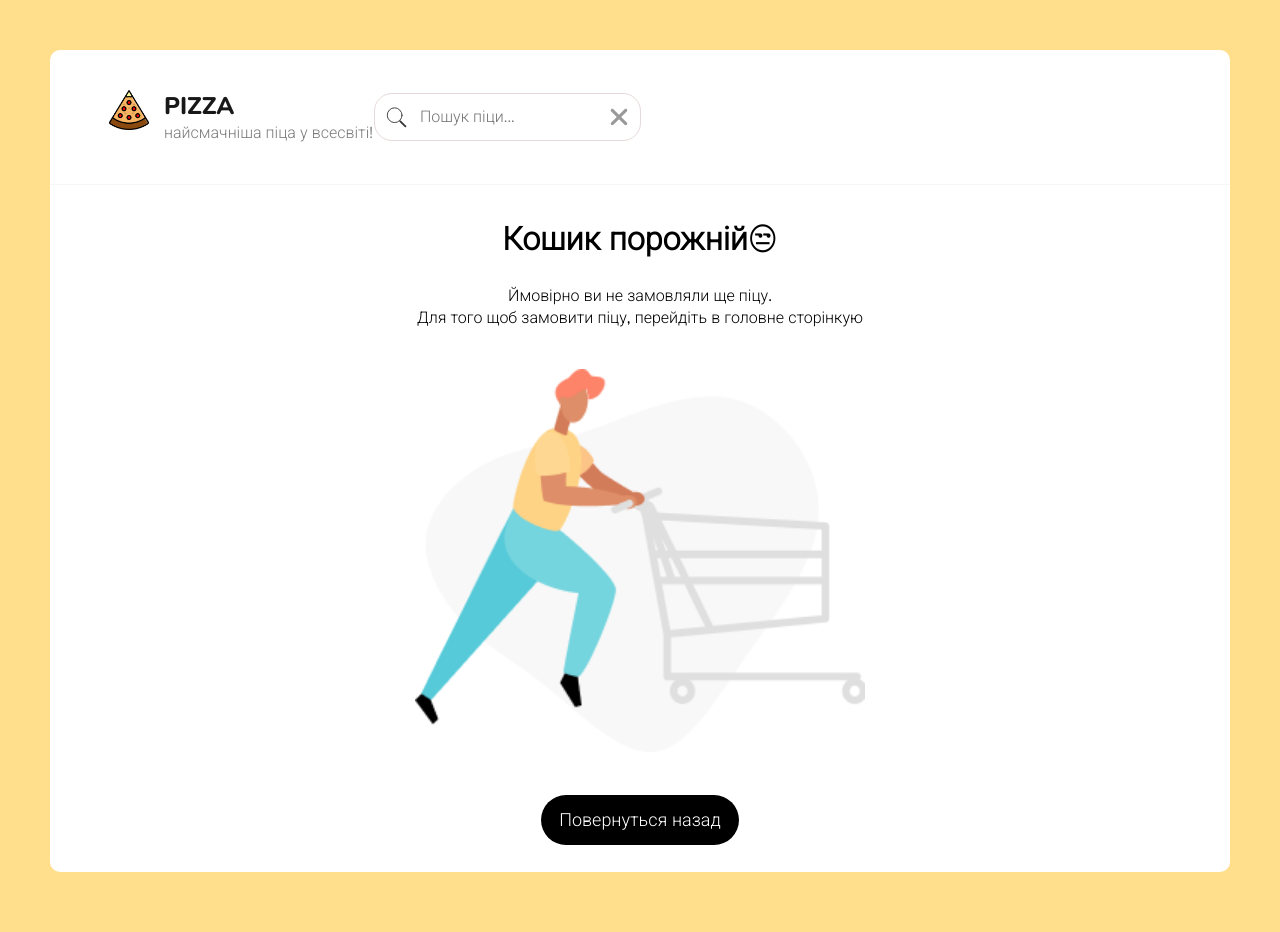
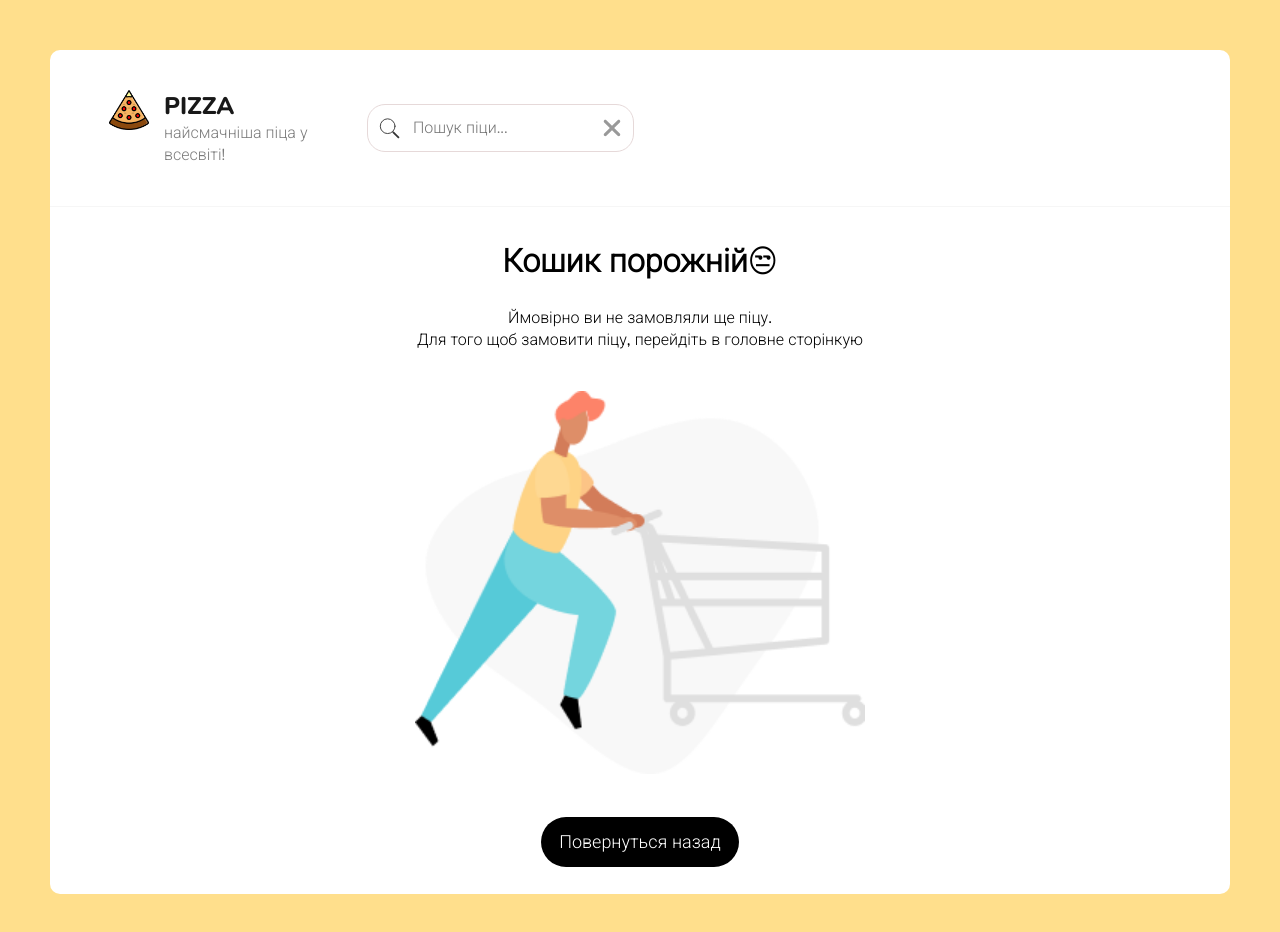
Before and after one commit to mryevhenii07/pizza, a React (Create React App) app: page /cart in a window 1280 px wide. Shown: the top 932 px of the page. Built offline with nearby package versions, Linux system fonts and the light colour scheme.

Commit message:
fixed header

```diff
--- a/src/component/Header/Header.jsx
+++ b/src/component/Header/Header.jsx
@@ -8,8 +8,9 @@
 
 const Header = () => {
   const { items, totalPrice } = useSelector((state) => state.cart);
+  const location = useLocation();
+
   const totalCount = items.reduce((acc, item) => acc + item.count, 0);
-  const location = useLocation();
 
   return (
     <div className="header">
@@ -70,7 +71,7 @@
             </div>
           </div>
         ) : (
-          <p className={s.animeParag}>русский военный корабль иди на х$й!</p>
+          <p className={s.animeParag}>русский военный корабль иди на х$й!!!</p>
         )}
       </div>
     </div>
```
Also changed, not shown: 1 other file (tests, documents, lock files or other folders).
